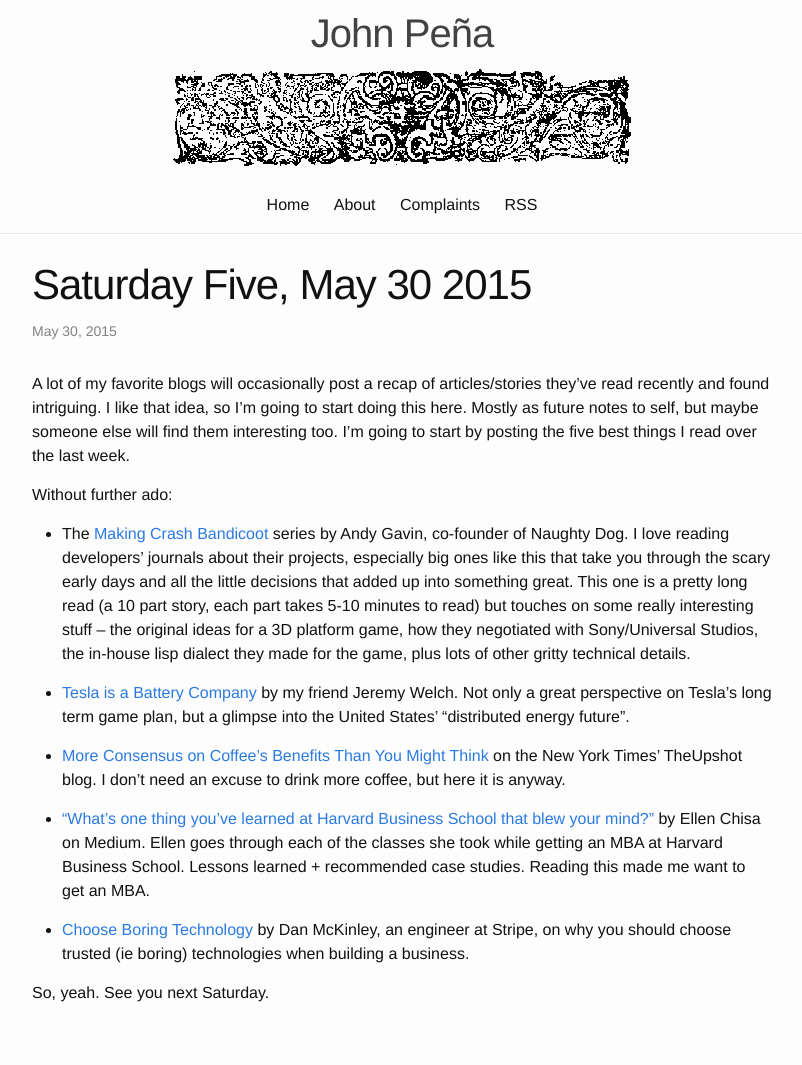
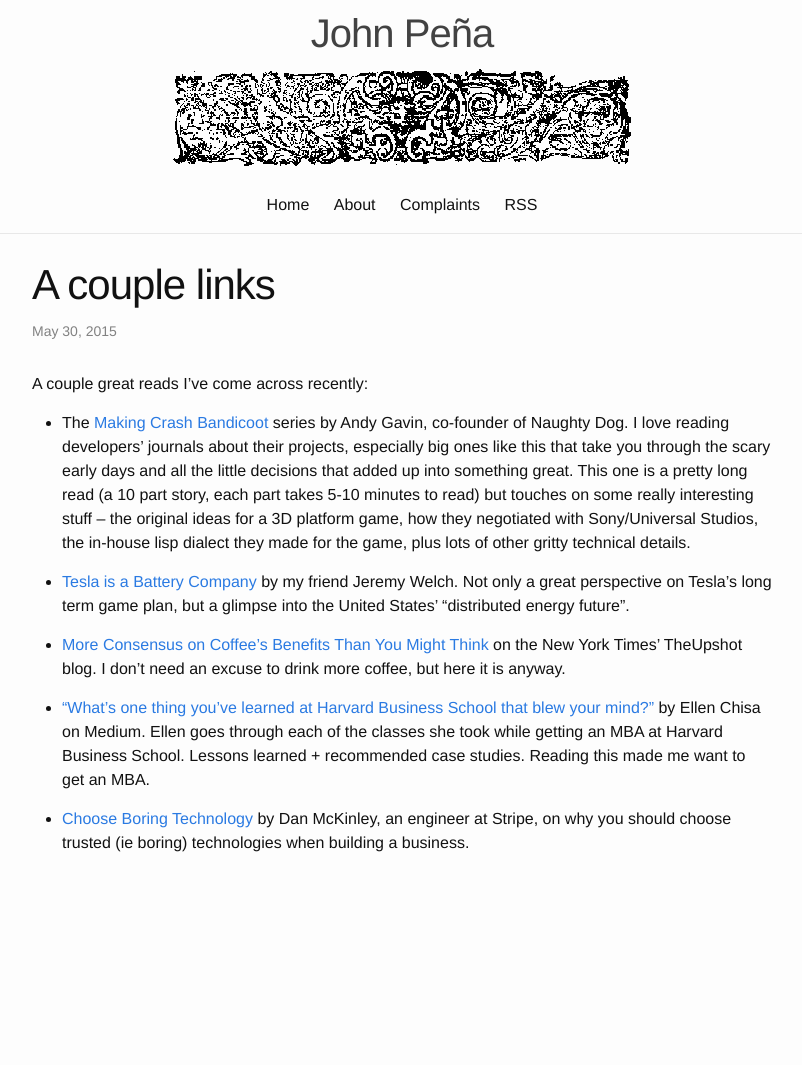
Before and after one commit to johnpena/johnpena.github.io, a Jekyll site: the page built from _posts/2015-05-30-saturday-five.markdown, in a window 1280 px wide. Shown: the whole page, without its empty margins (238-1040 px from the left). Built offline with Jekyll 4.4.1, drawn with Linux system fonts in a browser that asks for light colours; some web fonts are replaced; after the commit the page ends 915 px from its top, so only the background shows below that.

Commit message:
new posts

```diff
--- /dev/null
+++ b/Gemfile
@@ -0,0 +1,4 @@
+gem 'jekyll'
+group :jekyll_plugins do
+    gem 'jekyll-compose'
+end
--- a/_posts/2015-05-30-saturday-five.markdown
+++ b/_posts/2015-05-30-saturday-five.markdown
@@ -1,16 +1,10 @@
 ---
 layout: post
-title: "Saturday Five, May 30 2015"
+title: "A couple links"
 date: 2015-05-30 11:53:36
-categories: sat5
 ---
 
-A lot of my favorite blogs will occasionally post a recap of articles/stories
-they've read recently and found intriguing. I like that idea, so I'm going to start doing this here.
-Mostly as future notes to self, but maybe someone else will find them interesting too.
-I'm going to start by posting the five best things I read over the last week.
-
-Without further ado:
+A couple great reads I've come across recently:
 
 * The [Making Crash Bandicoot](http://all-things-andy-gavin.com/2011/02/02/making-crash-bandicoot-part-1/)
   series by Andy Gavin, co-founder of Naughty Dog.  I love reading developers'
@@ -38,5 +32,3 @@ Without further ado:
 * [Choose Boring Technology](http://mcfunley.com/choose-boring-technology)
   by Dan McKinley, an engineer at Stripe, on why you should choose trusted (ie boring)
   technologies when building a business.
-
-So, yeah. See you next Saturday.
```
Also changed, not shown: _posts/2015-09-04-surrounded-by-reality.md (added, +11 -0 lines), _posts/2015-09-05-pay-no-attention-to-that-man-behind-the-curtain.md (added, +6 -0 lines), Gemfile.lock (added), 3 other files.
